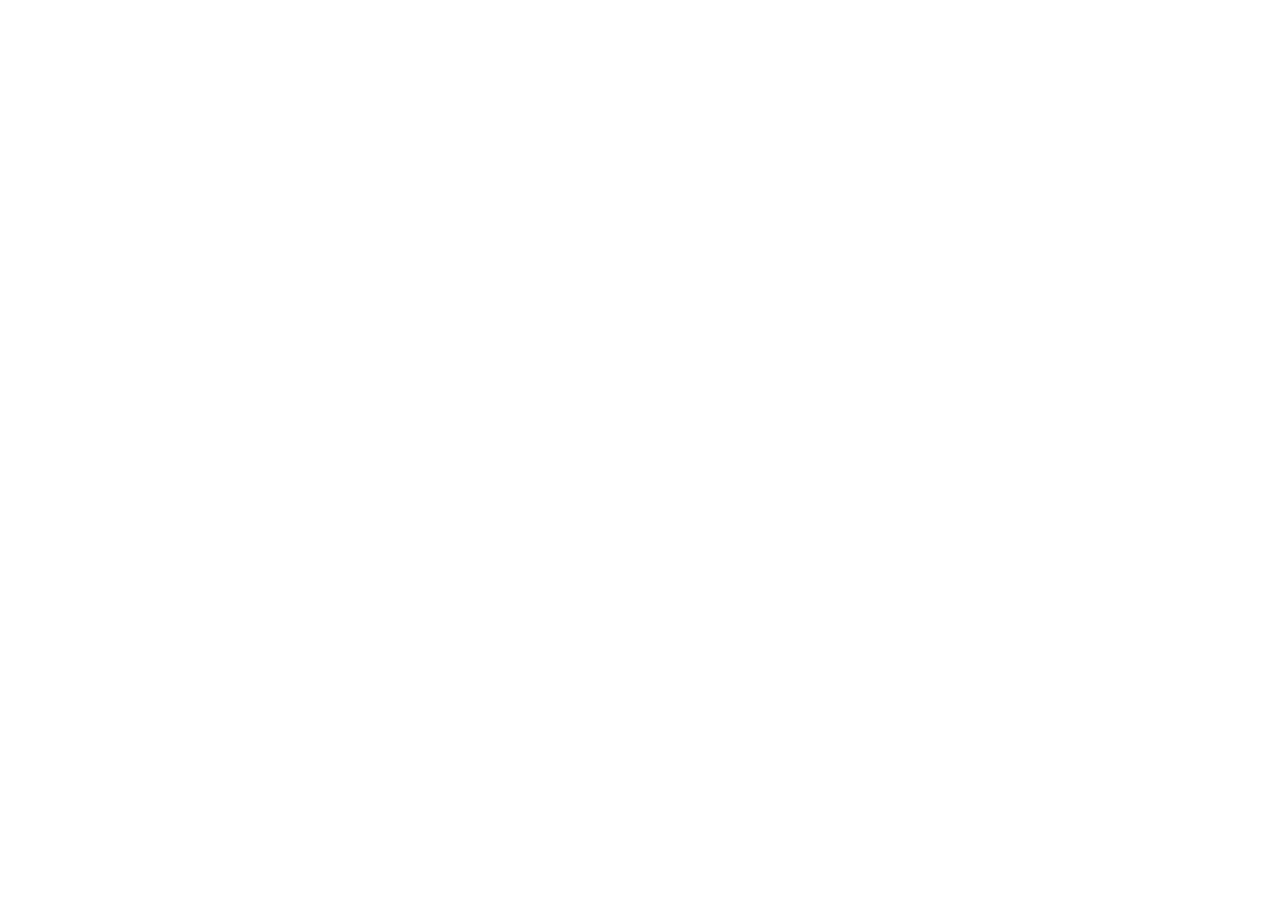
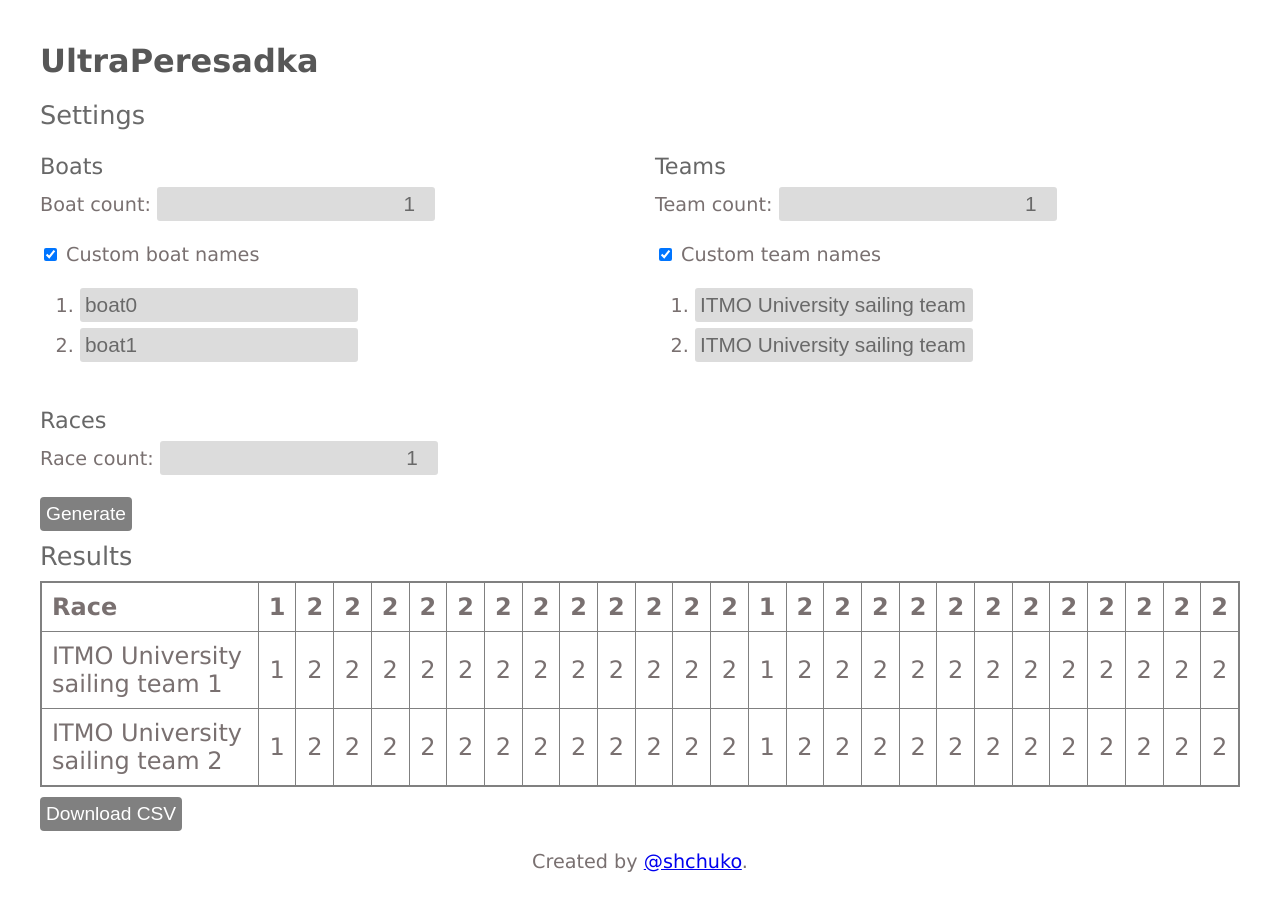
Before and after one commit to shchuko/ultraperesadka, a plain HTML site: page index.html in a window 1280 px wide. Before the commit the page ends 800 px from the top, so only its background shows below. Drawn offline with Linux system fonts and the light colour scheme.

Commit message:
Create base html and css

```diff
--- /dev/null
+++ b/css/style.css
@@ -0,0 +1,158 @@
+body {
+    padding-top: 1.4rem;
+    margin: 0 auto;
+    font-family: 'Verdana', sans-serif;
+    font-weight: lighter;
+    font-size: 1.2rem;
+    color: #797070;
+    padding-left: 40px;
+    padding-right: 40px;
+}
+header {
+    display: grid;
+    grid-template-columns: 1fr 1fr 1fr;
+    margin-top: 20px;
+    margin-bottom: 20px;
+}
+
+h1 {
+    margin: 0;
+    color: #575757;
+    font-size: 2rem;
+    font-weight: bold;
+}
+
+h2 {
+    font-weight: lighter;
+    margin: 0;
+    color: dimgrey;
+    font-size: 1.6rem;
+}
+
+h3 {
+    font-weight: normal;
+    margin-bottom: 5px;
+    color: #676767;
+    font-size: 1.4rem;
+}
+
+button {
+    margin: 0 auto;
+    font-size: 1.2rem;
+    color: white;
+    background-color: grey;
+    border: none;
+    border-radius: 4px;
+    width: max-content;
+    padding: 6px;
+}
+
+
+thead, tbody {
+    display: block;
+}
+
+tbody {
+    /*height: 100px;*/
+    overflow-y: auto;
+    overflow-x: hidden;
+}
+
+table {
+    font-size: 1.5rem;
+    border-collapse: collapse;
+}
+
+.left_column {
+    text-align: left;
+}
+
+table, td, th {
+    text-align: center;
+    border: 1px solid grey;
+}
+
+th, td {
+    padding: 10px 10px 10px 10px;
+}
+
+#results_table {
+    margin-left: auto;
+    margin-right: auto;
+    padding-top: 10px;
+    padding-bottom: 10px;
+}
+
+input {
+    border-radius: 3px;
+    border-width: 0;
+    margin-bottom: 3px;
+    margin-top: 3px;
+    padding: 5px 5px 5px 5px;
+    background-color: gainsboro;
+    color: dimgrey;
+    font-size: 1.3rem;
+}
+
+.numeric_input {
+    text-align: right;
+}
+
+.boat_name {
+    text-align: left;
+}
+
+#settings_columns {
+    display: grid;
+    grid-template-columns: 1fr 1fr;
+    grid-gap: 30px;
+}
+
+#generate_button {
+    margin-bottom: 10px;
+}
+
+footer {
+    text-align:center;
+    margin-bottom: 30px;
+    font-size: 1.2rem;
+}
+
+@media only screen and (max-width: 1000px) {
+    html {
+        font-size: 1.5vmax;
+    }
+
+    body {
+        width: unset;
+        padding: 5rem 5rem 0 5rem;
+        font-size: 2rem;
+    }
+
+    h1 {
+        font-size: 2em;
+    }
+
+    h2 {
+        font-size: 1.6em;
+    }
+
+    h3 {
+        font-size: 1.4em;
+    }
+
+    input {
+        font-size: 2rem;
+    }
+
+    button {
+        margin: 0 auto;
+        font-size: 1.6rem;
+        width: max-content;
+        padding: 6px;
+    }
+
+    #settings_columns {
+        grid-template-columns: 1fr;
+    }
+}
--- a/index.html
+++ b/index.html
@@ -2,9 +2,171 @@
 <html lang="en">
 <head>
     <meta charset="UTF-8">
-    <title>Title</title>
+    <title>UltraPeresadka</title>
+    <link rel="stylesheet" href="css/style.css">
+    <script src="js/form_processor.js"></script>
+    <script src="js/data_provider.js"></script>
+    <script src="js/main.js"></script>
 </head>
 <body>
+<header class="root_section">
+    <h1>UltraPeresadka</h1>
+</header>
+<main>
+    <section class="root_section" id="settings">
+        <h2>Settings</h2>
+        <div id="settings_content">
+            <div id="settings_columns">
+                <section>
+                    <h3>Boats</h3>
+                    <label>
+                        Boat count:
+                        <input class="numeric_input" type="number" id="boat_count_input" value="1">
+                    </label>
+                    <p></p>
+                    <label>
+                        <input type="checkbox" checked>
+                        Custom boat names
+                    </label>
+                    <ol>
+                        <li><label>
+                            <input class="boat_name" type="text" value="boat0">
+                        </label></li>
+                        <li><label>
+                            <input class="boat_name" type="text" value="boat1">
+                        </label></li>
+                    </ol>
+                </section>
+                <section>
+                    <h3>Teams</h3>
+                    <label>
+                        Team count:
+                        <input class="numeric_input" type="number" id="team_count_input" value="1">
+                    </label>
+                    <p></p>
+                    <label>
+                        <input type="checkbox" checked>
+                        Custom team names
+                    </label>
+                    <p></p>
+                    <ol>
+                        <li><label>
+                            <input class="boat_name" type="text" value="ITMO University sailing team 1">
+                        </label></li>
+                        <li><label>
+                            <input class="boat_name" type="text" value="ITMO University sailing team 2">
+                        </label></li>
+                    </ol>
+                </section>
+            </div>
+            <h3>Races</h3>
+            <label>
+                Race count:
+                <input class="numeric_input" type="number" id="race_count_input" value="1">
+            </label>
+            <p></p>
+        </div>
+        <button id="generate_button">Generate</button>
+    </section>
 
+    <section class="root_section" id="results">
+        <h2>Results</h2>
+        <section id="results_table">
+            <table>
+                <tr>
+                    <th class="left_column">Race</th>
+                    <th>1</th>
+                    <th>2</th>
+                    <th>2</th>
+                    <th>2</th>
+                    <th>2</th>
+                    <th>2</th>
+                    <th>2</th>
+                    <th>2</th>
+                    <th>2</th>
+                    <th>2</th>
+                    <th>2</th>
+                    <th>2</th>
+                    <th>2</th>
+                    <th>1</th>
+                    <th>2</th>
+                    <th>2</th>
+                    <th>2</th>
+                    <th>2</th>
+                    <th>2</th>
+                    <th>2</th>
+                    <th>2</th>
+                    <th>2</th>
+                    <th>2</th>
+                    <th>2</th>
+                    <th>2</th>
+                    <th>2</th>
+                </tr>
+                <tr>
+                    <td class="left_column">ITMO University sailing team 1</td>
+                    <td>1</td>
+                    <td>2</td>
+                    <td>2</td>
+                    <td>2</td>
+                    <td>2</td>
+                    <td>2</td>
+                    <td>2</td>
+                    <td>2</td>
+                    <td>2</td>
+                    <td>2</td>
+                    <td>2</td>
+                    <td>2</td>
+                    <td>2</td>
+                    <td>1</td>
+                    <td>2</td>
+                    <td>2</td>
+                    <td>2</td>
+                    <td>2</td>
+                    <td>2</td>
+                    <td>2</td>
+                    <td>2</td>
+                    <td>2</td>
+                    <td>2</td>
+                    <td>2</td>
+                    <td>2</td>
+                    <td>2</td>
+                </tr>
+                <tr>
+                    <td class="left_column">ITMO University sailing team 2</td>
+                    <td>1</td>
+                    <td>2</td>
+                    <td>2</td>
+                    <td>2</td>
+                    <td>2</td>
+                    <td>2</td>
+                    <td>2</td>
+                    <td>2</td>
+                    <td>2</td>
+                    <td>2</td>
+                    <td>2</td>
+                    <td>2</td>
+                    <td>2</td>
+                    <td>1</td>
+                    <td>2</td>
+                    <td>2</td>
+                    <td>2</td>
+                    <td>2</td>
+                    <td>2</td>
+                    <td>2</td>
+                    <td>2</td>
+                    <td>2</td>
+                    <td>2</td>
+                    <td>2</td>
+                    <td>2</td>
+                    <td>2</td>
+                </tr>
+            </table>
+        </section>
+        <button id="download_button">Download CSV</button>
+    </section>
+</main>
+<footer>
+    <p>Created by <a href="https://github.com/shchuko">&#64;shchuko</a>.</p>
+</footer>
 </body>
 </html>
--- /dev/null
+++ b/js/data_provider.js
@@ -0,0 +1,23 @@
+class TeamRaces {
+    constructor(team_id, races_total) {
+        this.id = team_id
+        this.races = new Array(parseInt(races_total))
+        this.races.fill('-')
+    }
+
+    get getId() {
+        return this.id
+    }
+
+    get getRaces() {
+        return this.races
+    }
+
+    addRaceBoatAssociation(race_no, boat) {
+        this.races[parseInt(race_no)] = boat
+    }
+}
+
+class RacePlanGenerator {
+
+}
--- /dev/null
+++ b/js/form_processor.js
@@ -0,0 +1,15 @@
+function getBoatCount() {
+    return document.getElementById("boat_count_input").value
+}
+
+function getRaceCount() {
+    return document.getElementById("race_count_input").value
+}
+
+function getTeamCount() {
+    return document.getElementById("team_count_input").value
+}
+
+function setGenerateButtonListener(onPressFunc) {
+    document.getElementById("generate_button").addEventListener("click", onPressFunc)
+}
```
Also changed, not shown: js/main.js (added).
